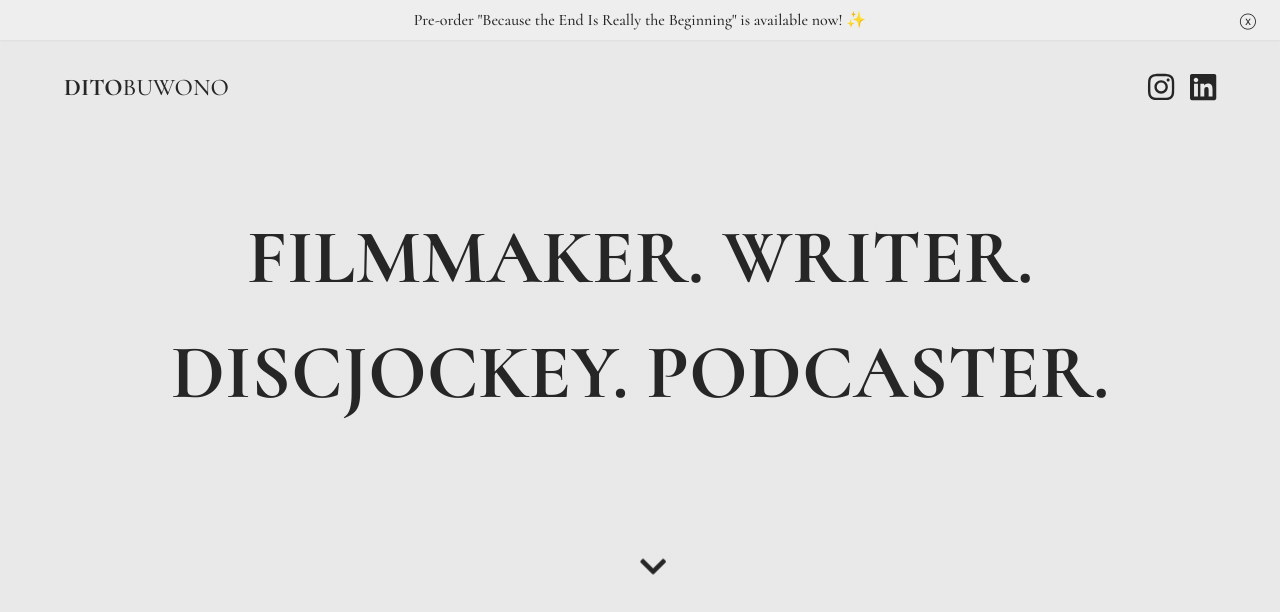
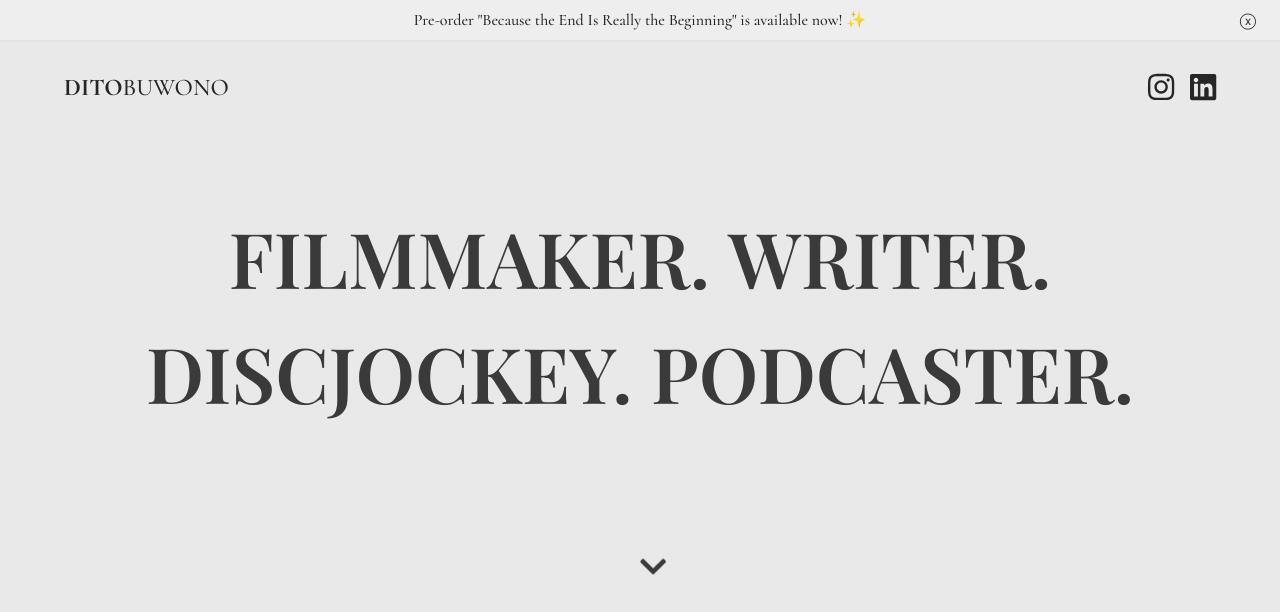
Before and after one commit to andikawilliam/ditobuwono, a Vue app: page / in a window 1280 px wide. Shown: the top 612 px of the page. Built offline with nearby package versions, Linux system fonts and the light colour scheme.

Commit message:
added new font playfair display, change main font to playfair

```diff
--- a/src/App.vue
+++ b/src/App.vue
@@ -39,7 +39,7 @@ export default Vue.extend({
 </script>
 
 <style>
-@import url('https://fonts.googleapis.com/css2?family=Cormorant:ital,wght@0,300;0,400;0,500;0,600;0,700;1,300;1,400;1,500;1,600&family=Open+Sans:ital,wght@0,300;0,400;0,600;0,700;1,300;1,400&family=Roboto+Slab:wght@100;200;300;400;500;600;700&display=swap');
+@import url('https://fonts.googleapis.com/css2?family=Cormorant:ital,wght@0,300;0,400;0,500;0,600;0,700;1,300;1,400;1,500;1,600&family=Open+Sans:ital,wght@0,300;0,400;0,600;0,700;1,300;1,400&family=Playfair+Display:wght@400;500;600;700;800&family=Roboto+Slab:wght@100;200;300;400;500;600;700&display=swap');
 /* @font-face {
   font-family: 'Roboto Slab';
   src:  url('./assets/fonts/Roboto Slab/Roboto-Slab.woff') format('woff'),
--- a/src/pages/PageMain.vue
+++ b/src/pages/PageMain.vue
@@ -5,7 +5,7 @@
   >
     <div class="flex px-6 md:px-24">
       <div class="portfolios-main text-current lg:text-center">
-        <div class="font-cormorant font-bold">
+        <div class="font-playfair-display font-semibold">
           <p id="film" class="main-text" v-on:click="goTo('#filmography')">
             FILMMAKER.
           </p>
@@ -73,6 +73,7 @@ export default Vue.extend({
 <style scoped>
 .portfolios-main {
   font-size: 6vw;
+  opacity: 0.9;
 }
 
 .main-text {
--- a/tailwind.js
+++ b/tailwind.js
@@ -30,7 +30,9 @@ module.exports = {
       },
       fontFamily: {
         'cormorant': ['Cormorant', 'serif'],
-        'roboto-slab': ['Roboto Slab', 'serif'],
+        'roboto-slab': ['"Roboto Slab"', 'serif'],
+        'playfair-display': ['"Playfair Display"', 'serif'],
+        'open-sans': ['"Open Sans"', 'sans-serif'],
       },
       fontSize: {
         '1.7vh': '1.7vh',
```
